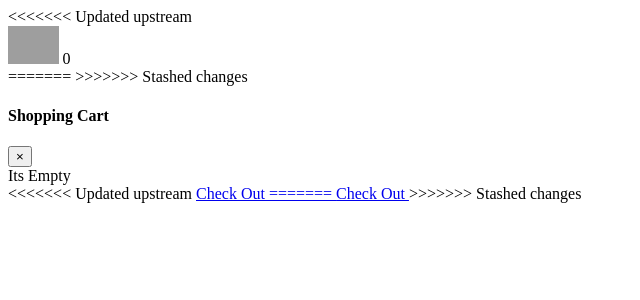
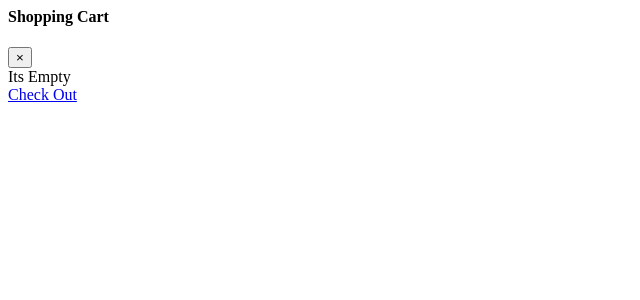
Before and after one commit to Jairus0317/DP2-Sem2-2020-FoodEdge-Manamgement-System, a PHP site: page /ShoppingCart.php in a window 1280 px wide. Shown: the top 300 px of the page, without its empty margins (0-640 px from the left). Run offline with PHP 8.4, Linux system fonts and the light colour scheme; grey boxes are pictures that could not be loaded.

Commit message:
Update ShoppingCart.php

```diff
--- a/component/ShoppingCart.php
+++ b/component/ShoppingCart.php
@@ -1,26 +1,3 @@
-<<<<<<< Updated upstream
-
-
-<div class="ShoppingCartIcon">
-	<input type="image" src="images/ShoppingCart.png" width="4%" data-toggle="modal" data-target="#ShoppingCartModal"></input>
-	<span class="badge badge-danger">
-		<?php
-		if(isset($_SESSION["ShoppingCart"]))
-		{
-			echo count($_SESSION["ShoppingCart"]);
-		}
-
-		else
-		{
-			echo '0';
-		}
-		?>
-	</span>
-</div>
-
-
-=======
->>>>>>> Stashed changes
 <!-- The Modal -->
 <div class="modal fade" id="ShoppingCartModal">
 	<div class="modal-dialog modal-lg modal-dialog-centered">
@@ -86,11 +63,7 @@
 
 <!-- Modal footer -->
 			<div class="modal-footer">
-<<<<<<< Updated upstream
-				<a href="payment.php"> Check Out </button>
-=======
 				<a href="payment.php"> Check Out </a>
->>>>>>> Stashed changes
 			</div>
 
 		</div>
```
